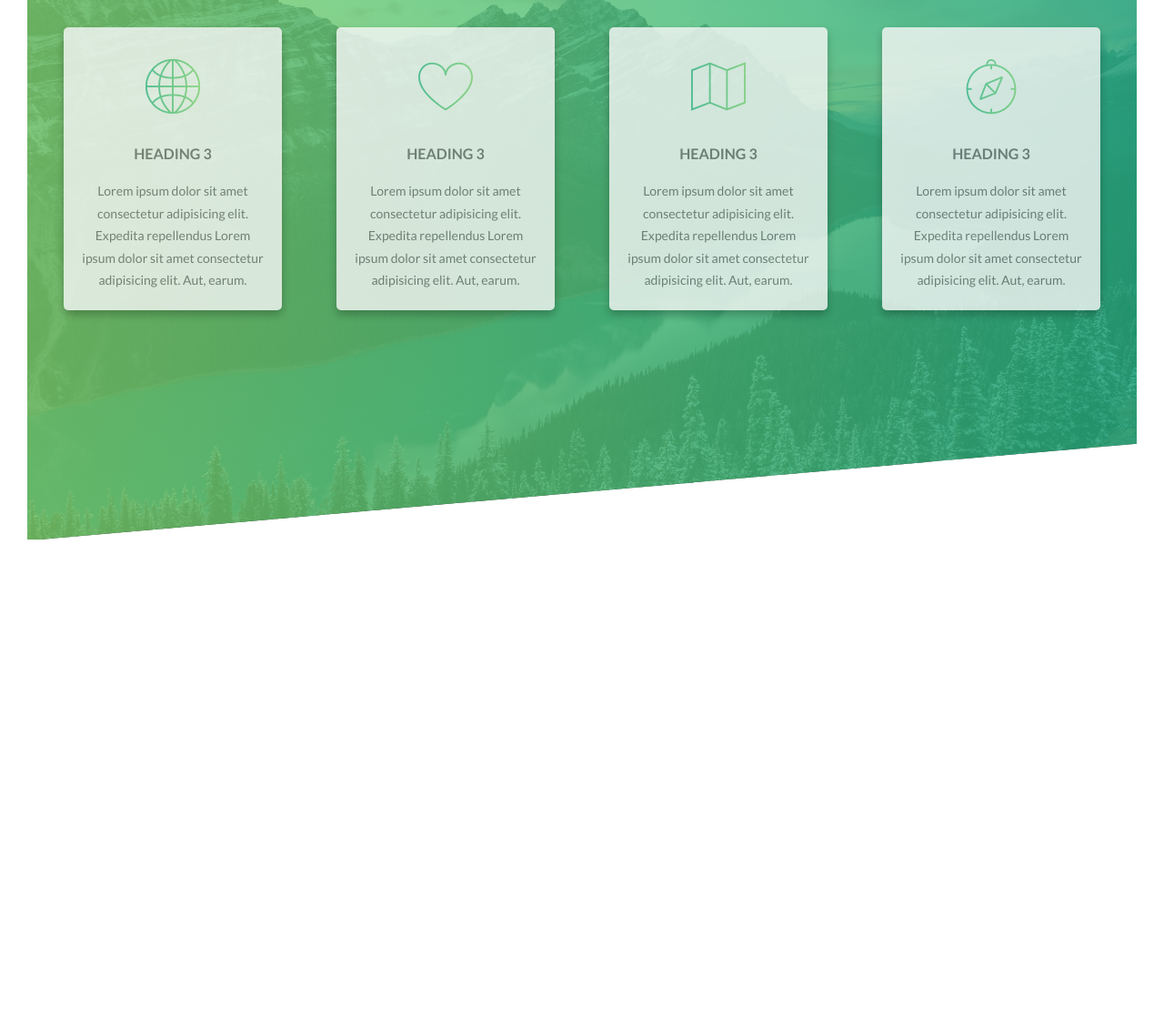
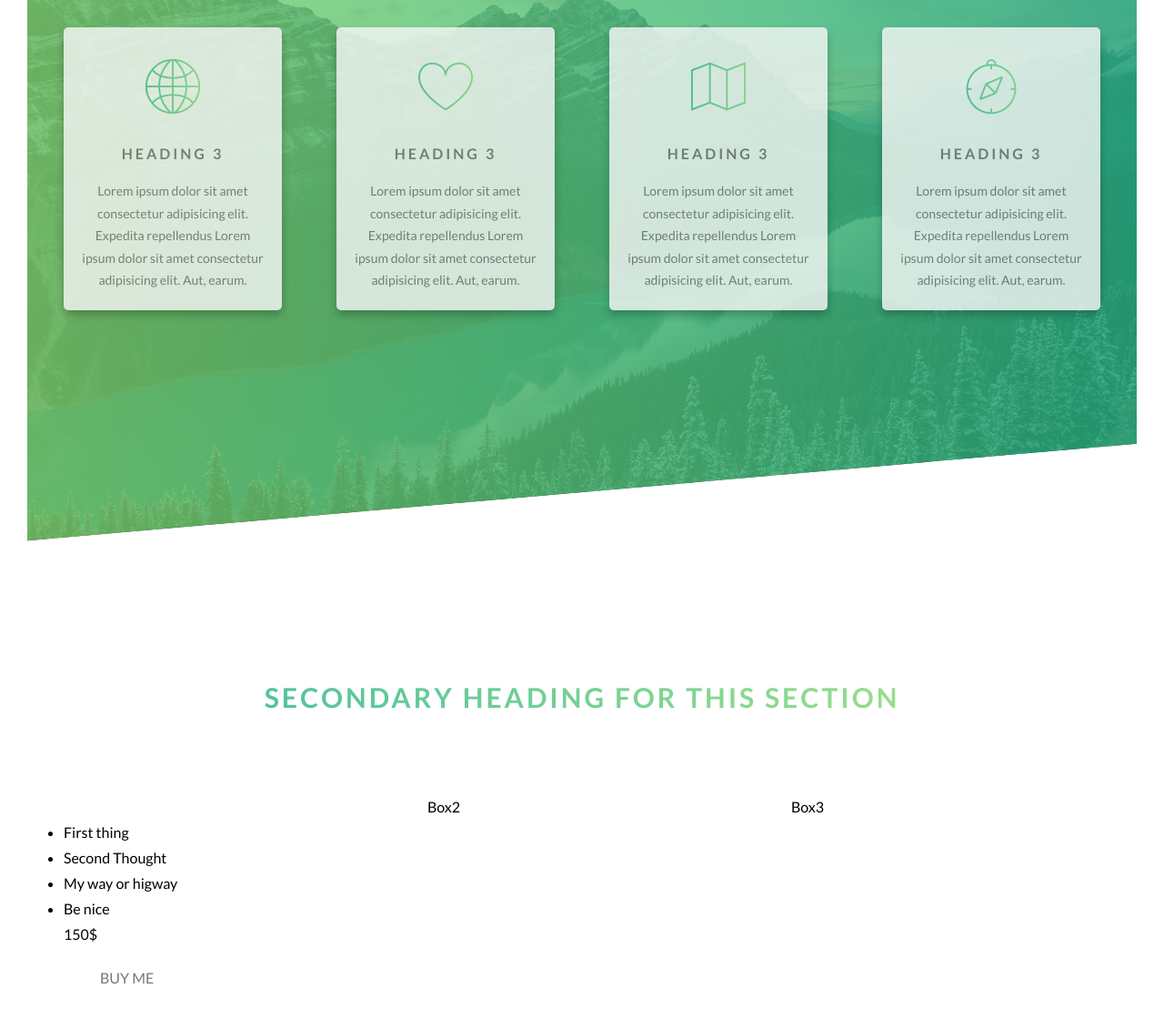
Before and after one commit to lkarpik/asdvanced_CSS, a website: page Natours/starter/index.html in a window 1280 px wide. Shown: the part 1634-2754 px from the top of the page at 91% size. Before the commit the page ends 2227 px from the top, so only its background shows below. Drawn offline with Linux system fonts and the light colour scheme.

Commit message:
Tours section in progress

```diff
--- a/Natours/starter/index.html
+++ b/Natours/starter/index.html
@@ -69,7 +69,7 @@
         <section class="section-features">
             <div class="row">
                 <div class="col-1-of-4">
-                    <div class="feature">
+                    <article class="feature">
                         <i class="feature__icon icon-basic-world"></i>
                         <h3 class="feature__heading heading-3 mb-1">
                             Heading 3
@@ -78,10 +78,10 @@
                             Lorem ipsum dolor sit amet consectetur adipisicing elit. Expedita
                             repellendus Lorem ipsum dolor sit amet consectetur adipisicing elit. Aut, earum.
                         </p>
-                    </div>
+                    </article>
                 </div>
                 <div class="col-1-of-4">
-                    <div class="feature">
+                    <article class="feature">
                         <i class="feature__icon icon-basic-heart"></i>
                         <h3 class="feature__heading heading-3 mb-1">
                             Heading 3
@@ -90,10 +90,10 @@
                             Lorem ipsum dolor sit amet consectetur adipisicing elit. Expedita
                             repellendus Lorem ipsum dolor sit amet consectetur adipisicing elit. Aut, earum.
                         </p>
-                    </div>
+                    </article>
                 </div>
                 <div class="col-1-of-4">
-                    <div class="feature">
+                    <article class="feature">
                         <i class="feature__icon icon-basic-map"></i>
                         <h3 class="feature__heading heading-3 mb-1">
                             Heading 3
@@ -102,10 +102,10 @@
                             Lorem ipsum dolor sit amet consectetur adipisicing elit. Expedita
                             repellendus Lorem ipsum dolor sit amet consectetur adipisicing elit. Aut, earum.
                         </p>
-                    </div>
+                    </article>
                 </div>
                 <div class="col-1-of-4">
-                    <div class="feature">
+                    <article class="feature">
                         <i class="feature__icon icon-basic-compass"></i>
                         <h3 class="feature__heading heading-3 mb-1">
                             Heading 3
@@ -114,8 +114,44 @@
                             Lorem ipsum dolor sit amet consectetur adipisicing elit. Expedita
                             repellendus Lorem ipsum dolor sit amet consectetur adipisicing elit. Aut, earum.
                         </p>
-                    </div>
+                    </article>
                 </div>
+            </div>
+        </section>
+        <section class="section-tours">
+            <div class="row">
+                <div class="mb-3 text-center">
+                    <h2 class="heading-secondary">
+                        Secondary heading for this section
+                    </h2>
+                </div>
+                <div class="col-1-of-3">
+                    <article class="card">
+                        <div class="card__side card__side--front">
+                            <div class="card__image">
+                                &nbsp;
+                            </div>
+                            <h4 class="card__heading"></h4>
+                            <p class="tour-box__details">
+                                <ul>
+                                    <li>First thing</li>
+                                    <li>Second Thought</li>
+                                    <li>My way or higway</li>
+                                    <li>Be nice</li>
+                                </ul>
+                            </p>
+                        </div>
+                        <div class="card__side card__side--back">
+                            <p class="card__price">
+                                150$
+                            </p>
+                            <a href="#" class="btn btn--white">Buy me</a>
+                        </div>
+
+                    </article>
+                </div>
+                <div class="col-1-of-3">Box2</div>
+                <div class="col-1-of-3">Box3</div>
             </div>
         </section>
     </main>
--- a/Natours/starter/sass/components/_feature.scss
+++ b/Natours/starter/sass/components/_feature.scss
@@ -22,7 +22,9 @@
         @include gradientText;
     }
 
-    &__heading {}
+    &__heading {
+        letter-spacing: 0.3rem;
+    }
 
     &__paragraph {
         font-size: 1.4rem;
--- a/Natours/starter/sass/pages/_home.scss
+++ b/Natours/starter/sass/pages/_home.scss
@@ -19,3 +19,7 @@
         transform: skewY(5deg);
     }
 }
+
+.section-tours {
+    padding: 20rem 0;
+}
```
Also changed, not shown: Natours/starter/css/style.css, 1 other file.
